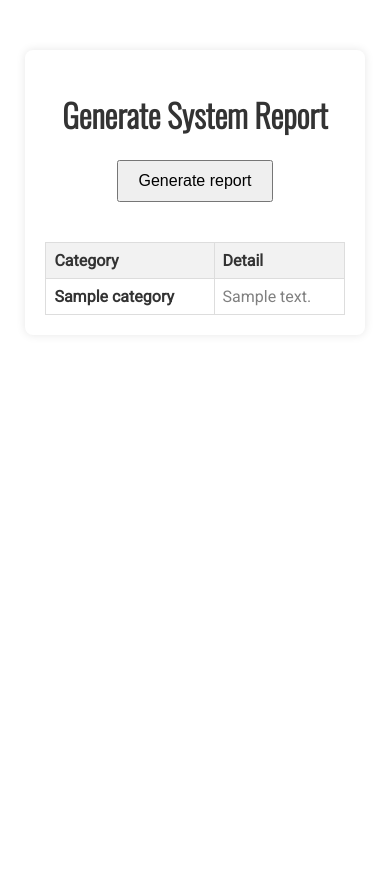
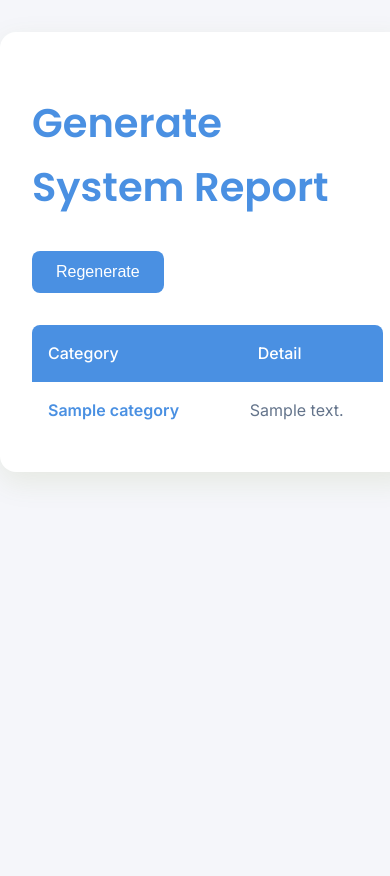
Before and after one commit to shnypav/python_qa_course, a Flask app: template hw_08_ps_aux/templates/index.html in a window 390 px wide. Before the commit the page ends 315 px from the top, so only its background shows below. Run offline with Flask 3, Linux system fonts and the light colour scheme; the template is opened without the code that fills it: most values are stand-ins (such as "Sample title", 1, 10 or a date in 2020).

Commit message:
Improve reporting and UI for system resource analysis
Added detailed metrics such as fleet process count and maximum application processes while refining memory calculations. Enhanced the web UI with a modern, responsive design, improved accessibility, and refined table styles for clarity. Introduced better error handling mechanisms for more reliable data processing.

```diff
--- a/hw_08_ps_aux/app.py
+++ b/hw_08_ps_aux/app.py
@@ -19,9 +19,22 @@ def index():
                 [f for f in os.listdir('.') if f.endswith('-scan.csv')],
                 key=lambda x: os.path.getctime(os.path.join('.', x))
             ).rsplit('.', 1)[0]
-            total_cpu, total_memory, process_counter, max_cpu_name, max_cpu, max_mem_name, max_mem, users, processes_by_user, max_application_name, max_application_mem, fleet_memory_usage = calculate_statistics(
-                result_file_base
-            )
+            (
+                total_cpu,
+                total_memory,
+                process_counter,
+                max_cpu_name,
+                max_cpu,
+                max_mem_name,
+                max_mem,
+                users,
+                processes_by_user,
+                max_application_name,
+                max_application_mem,
+                fleet_memory_usage,
+                max_app_processes,
+                fleet_processes,
+            ) = calculate_statistics(result_file_base)
 
             filtered_processes_by_user = {user: count for user, count in processes_by_user.items() if count >= 10}
 
@@ -37,7 +50,8 @@ def index():
                       {'Category': 'Most CPU used by process', 'Detail': f"{max_cpu_name[:20]} uses {max_cpu}"},
                       {'Category': 'Application with most memory usage',
                        'Detail': f"{max_application_name[:20]} uses {max_application_mem:.2f} MB"},
-                      {'Category': 'Fleet application memory usage', 'Detail': f"{fleet_memory_usage:.2f} MB"}]
+                      {'Category': 'Fleet application memory usage',
+                       'Detail': f"{fleet_memory_usage:.2f} MB (across {fleet_processes} processes)"}]
 
             success = True
 
--- a/hw_08_ps_aux/templates/index.html
+++ b/hw_08_ps_aux/templates/index.html
@@ -2,67 +2,146 @@
 <html lang="en">
     <head>
         <meta charset="UTF-8">
+        <meta name="viewport" content="width=device-width, initial-scale=1.0">
         <title>System Report</title>
-        <link href="https://fonts.googleapis.com/css2?family=Roboto&family=Oswald:wght@300&display=swap" rel="stylesheet">
+        <link href="https://fonts.googleapis.com/css2?family=Inter:wght@400;500;600&family=Poppins:wght@600&display=swap" rel="stylesheet">
         <style>
+            :root {
+                --primary-color: #4a90e2;
+                --success-color: #2ecc71;
+                --error-color: #e74c3c;
+                --text-color: #2c3e50;
+                --background-color: #f5f6fa;
+            }
+
             .default-bg {
-                background-color: white;
+                background-color: var(--background-color);
             }
 
             .success-bg {
-                background-color: lightgreen;
+                background-color: var(--success-color);
+                color: white;
             }
 
             .error-bg {
-                background-color: lightcoral;
+                background-color: var(--error-color);
+                color: white;
             }
 
             body {
-                font-family: 'Roboto', sans-serif;
-                color: #333;
+                font-family: 'Inter', -apple-system, BlinkMacSystemFont, sans-serif;
+                color: var(--text-color);
+                margin: 0;
+                padding: 0;
+                min-height: 100vh;
+                line-height: 1.6;
             }
 
             .container {
-                margin: 50px auto;
-                text-align: center;
-                width: 80%;
-                background-color: #fff; /* Ensure the container itself has a white background */
-                padding: 20px;
-                box-shadow: 0 0 10px rgba(0, 0, 0, 0.1); /* Optional: adds a bit of a shadow for better visual separation */
-                border-radius: 8px; /* Optional: rounds the corners of the container */
+                margin: 2rem auto;
+                max-width: 1200px;
+                width: 90%;
+                background-color: white;
+                padding: 2rem;
+                border-radius: 16px;
+                box-shadow: 0 10px 30px rgba(100, 116, 0, 0.1);
             }
+
             h1 {
-                font-family: 'Oswald', sans-serif;
+                font-family: 'Poppins', sans-serif;
+                font-weight: 600;
+                color: var(--primary-color);
+                margin-bottom: 2rem;
+                font-size: 2.5rem;
             }
+
             button {
-                padding: 10px 20px;
-                font-size: 16px;
+                background-color: var(--primary-color);
+                color: white;
+                padding: 12px 24px;
+                font-size: 1rem;
+                font-weight: 500;
+                border: none;
+                border-radius: 8px;
                 cursor: pointer;
-                margin-bottom: 20px;
+                transition: transform 0.2s, box-shadow 0.2s;
             }
+
+            button:hover {
+                transform: translateY(-2px);
+                box-shadow: 0 4px 12px rgba(74, 144, 226, 0.2);
+            }
+
+
+
+            /* Main report table styles */
             table {
                 width: 100%;
-                border-collapse: collapse;
-                margin-top: 20px;
+                border-collapse: separate;
+                border-spacing: 0;
+                margin-top: 2rem;
+                border-radius: 8px;
+                overflow: hidden;
             }
+
             th, td {
-                border: 1px solid #ddd;
-                padding: 8px;
-                background-color: #fff; /* Ensure table cells have a white background */
-                text-align: left; /* Align text to the left */
+                padding: 1rem;
+                background-color: white;
+                text-align: left;
+                border: none !important; /* Explicitly remove borders from main table cells */
             }
+
+            tr {
+                border: none !important; /* Explicitly remove borders from main table rows */
+            }
+
             th {
-                background-color: #f2f2f2;
+                background-color: var(--primary-color);
+                color: white;
+                font-weight: 500;
             }
+
             tr:nth-child(even) {
-                background-color: #f9f9f9;
+                background-color: #f8fafc;
             }
+
             .category {
-                font-weight: bold;
+                font-weight: 600;
+                color: var(--primary-color);
             }
+
             .detail {
-                color: grey;
+                color: #64748b;
+                border: 2px solid #d1d5db; /* Add a solid border to the detail section */
+                padding: 0.5rem; /* Add padding for better spacing */
+                border-radius: 8px; /* Optional: Add rounded corners for aesthetics */
             }
+
+
+
+            /* Nested table styles */
+
+
+
+            /* Add borders only to the "User processes" nested table */
+            td.detail table {
+                margin-top: 0;
+                box-shadow: none;
+                border: 2px solid #d1d5db; /* Add a solid border to the nested table */
+                border-collapse: collapse; /* Ensure borders don't double up */
+                width: 100%; /* Ensure the table spans the full width of the cell */
+            }
+
+            td.detail table th, td.detail table td {
+                border: 1px solid #d1d5db; /* Add borders to all cells in the nested table */
+                padding: 0.5rem; /* Add padding for better readability */
+            }
+
+            td.detail table th {
+                background-color: #f1f5f9;
+                color: var(--text-color);
+            }
+
         </style>
     </head>
     <body class="
@@ -77,7 +156,13 @@ default-bg
         <div class="container">
             <h1>Generate System Report</h1>
             <form method="post">
-                <button type="submit">Generate report</button>
+                <button type="submit">
+                    {% if report %}
+                    Regenerate
+                    {% else %}
+                    Generate report
+                    {% endif %}
+                </button>
             </form>
             <div>
                 {% if report %}
@@ -91,21 +176,27 @@ default-bg
                     <tbody>
                         {% for entry in report %}
                         <tr>
-                            <td class="category">{{ entry['Category'] }}</td>
+                            <td class="category">
+                                {% if entry['Category'] == 'Processes running' %}
+                                Unique users
+                                {% else %}
+                                {{ entry['Category'] }}
+                                {% endif %}
+                            </td>
                             <td class="detail">
                                 {% if entry['Category'] == 'User processes' and entry['Detail'] is mapping %}
-                                <table>
+                                <table style="      border: 2px solid #96a6bd !important; border-collapse: collapse; width: 100%; box-shadow: 0 0 10px rgba(100, 116, 139, 0.5);"><!-- High-contrast border and shadow -->
                                     <thead>
                                         <tr>
-                                            <th>User</th>
-                                            <th>Number of Processes</th>
+                                            <th style="      border: 1px solid #96a6bd !important; background-color: #f1f5f9; color: var(--text-color); padding: 0.5rem;">User</th>
+                                            <th style="      border: 1px solid #96a6bd !important; background-color: #f1f5f9; color: var(--text-color); padding: 0.5rem;">Number of Processes</th>
                                         </tr>
                                     </thead>
                                     <tbody>
                                         {% for user, count in entry['Detail'].items() %}
                                         <tr>
-                                            <td>{{ user }}</td>
-                                            <td>{{ count }}</td>
+                                            <td style="      border: 1px solid #96a6bd !important; padding: 0.5rem;">{{ user }}</td>
+                                            <td style="      border: 1px solid #96a6bd !important; padding: 0.5rem;">{{ count }}</td>
                                         </tr>
                                         {% endfor %}
                                     </tbody>
@@ -114,6 +205,7 @@ default-bg
                                 {{ entry['Detail'] }}
                                 {% endif %}
                             </td>
+
                         </tr>
                         {% endfor %}
                     </tbody>
```
Also changed, not shown: hw_08_ps_aux/ps_aux_parser.py (+119 -71 lines).
